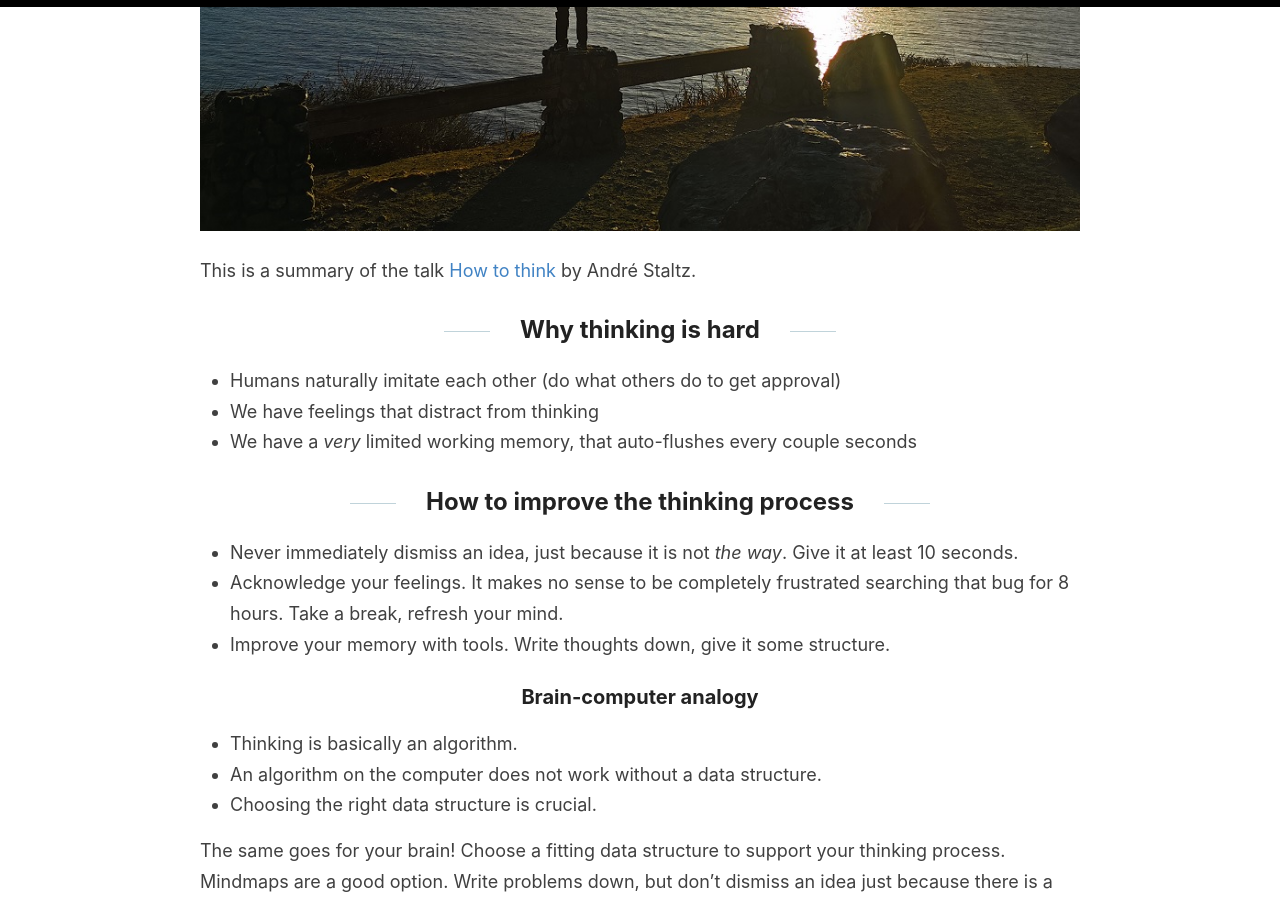
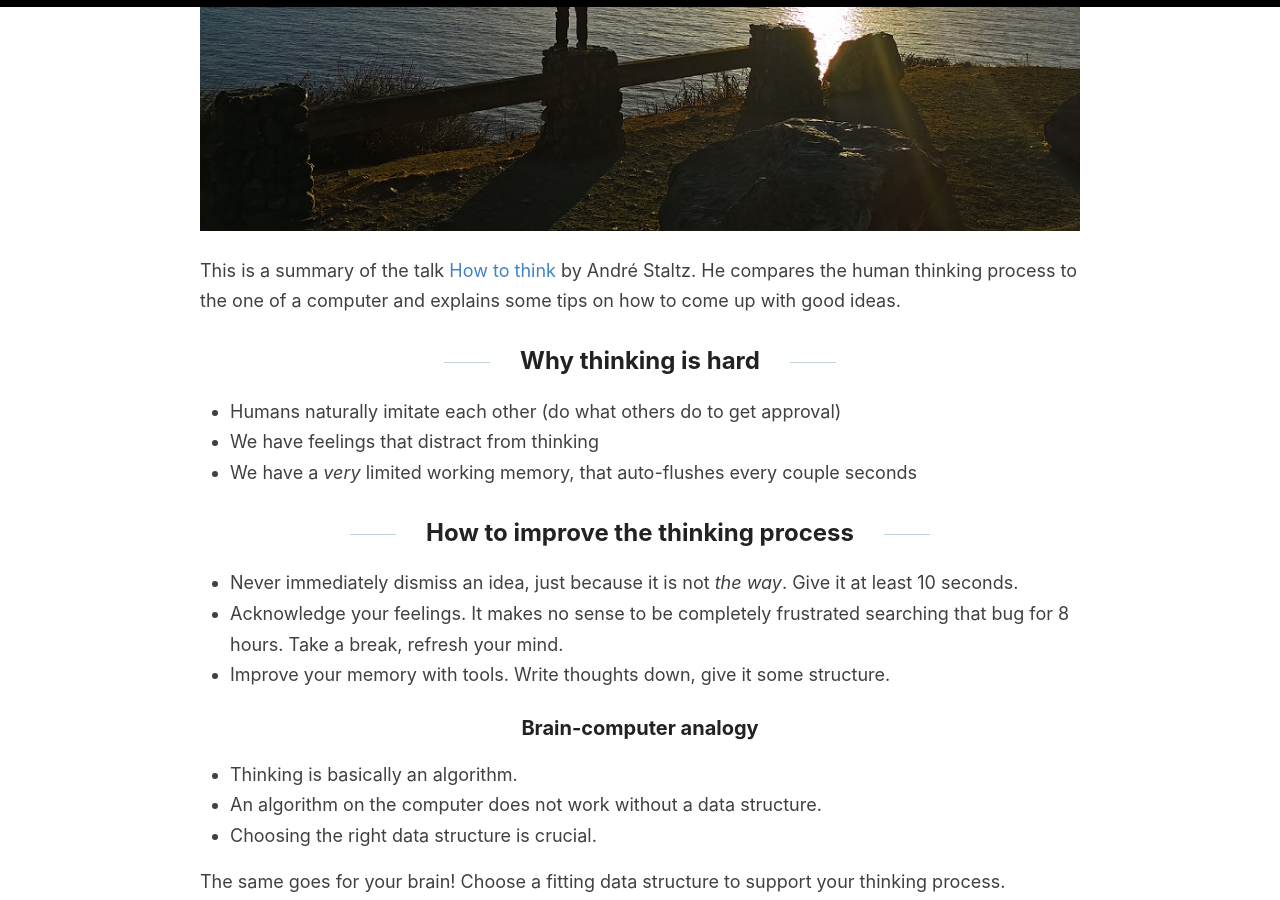
Before and after one commit to patricsteiner/patricsteiner.github.io, a Jekyll site: the page built from _posts/2020-11-19-how-to-think.md, in a window 1280 px wide and 900 px high, scrolled down 703 px. Built offline with Jekyll 4.4.1, drawn with Linux system fonts in a browser that asks for light colours.

Commit message:
add some more explanation

```diff
--- a/_posts/2020-11-19-how-to-think.md
+++ b/_posts/2020-11-19-how-to-think.md
@@ -5,7 +5,7 @@ image: think.jpg
 categories: [thinking, philosophy]
 ---
 
-This is a summary of the talk [How to think](https://www.youtube.com/watch?v=_fB8GRotdrc) by André Staltz.
+This is a summary of the talk [How to think](https://www.youtube.com/watch?v=_fB8GRotdrc) by André Staltz. He compares the human thinking process to the one of a computer and explains some tips on how to come up with good ideas.
 
 ## Why thinking is hard
 
```
